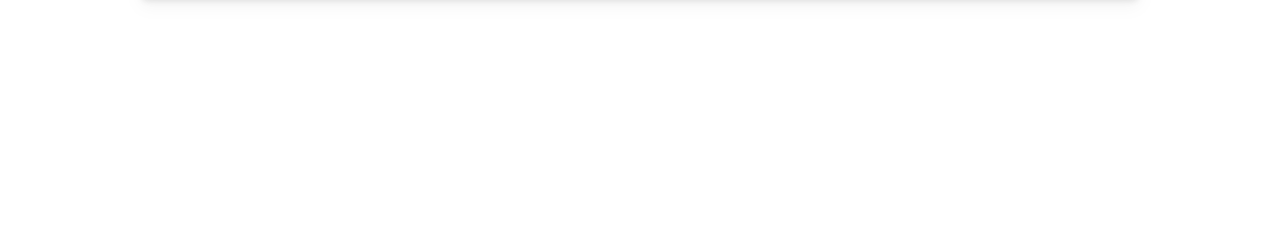
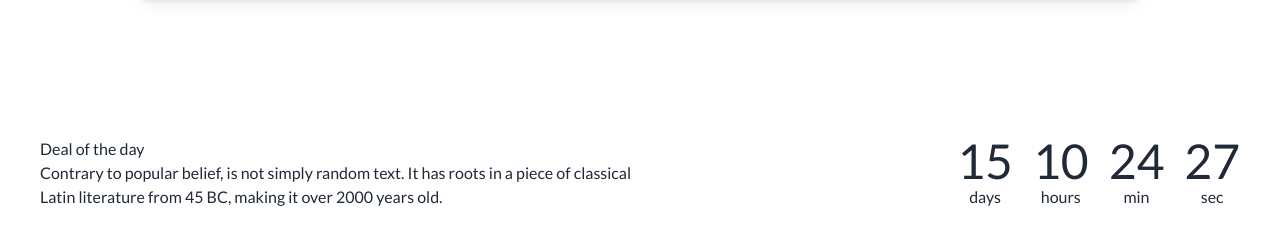
Before and after one commit to kazimdabusayed/fruit-burst-website, a plain HTML site: page index.html in a window 1280 px wide. Shown: the part 1149-1386 px from the top of the page. Before the commit the page ends 1314 px from the top, so only its background shows below. Drawn offline with nearby package versions, Linux system fonts and the light colour scheme; files whose address does not match are found by name.

Commit message:
added deal of the day section

```diff
--- a/index.html
+++ b/index.html
@@ -52,10 +52,10 @@
                 <img src="./images/logo.png" alt="" class="w-11">
                 <a class="text-4xl font-bold">Fruit Burst</a>
             </div>
-            <div class="navbar-end ">
+            <div class="navbar-end">
                 <input type="text" placeholder="Search here" class="w-60 h-10 rounded-full border-none text-black px-6 text-base"/>
 
-                <svg xmlns="http://www.w3.org/2000/svg" width="24" height="24" class="absolute mr-2" viewBox="0 0 24 24" fill="none">
+                <svg xmlns="http://www.w3.org/2000/svg" width="24" height="24" class="absolute mr-2 " viewBox="0 0 24 24" fill="none">
                     <path d="M21 21L15.803 15.803M15.803 15.803C17.2096 14.3965 17.9998 12.4887 17.9998 10.4995C17.9998 8.51035 17.2096 6.60262 15.803 5.19605C14.3964 3.78947 12.4887 2.99927 10.4995 2.99927C8.51029 2.99927 6.60256 3.78947 5.19599 5.19605C3.78941 6.60262 2.99921 8.51035 2.99921 10.4995C2.99921 12.4887 3.78941 14.3965 5.19599 15.803C6.60256 17.2096 8.51029 17.9998 10.4995 17.9998C12.4887 17.9998 14.3964 17.2096 15.803 15.803Z" stroke="#121212" stroke-width="1.5" stroke-linecap="round" stroke-linejoin="round"/>
                 </svg>
             </div>
@@ -67,7 +67,7 @@
             <div class="carousel w-full">
                 <!-- banner 1 -->
                 <div id="slide1" class="carousel-item relative w-full rounded-lg">
-                    <img src="/images/banner1.png" class="w-full" />
+                    <img src="./images/banner1.png" class="w-full" />
                     <div class="absolute flex justify-between transform -translate-y-1/2 left-5 right-5 top-1/2">
                         <a href="#slide4" class="btn btn-circle">❮</a>
                         <a href="#slide2" class="btn btn-circle">❯</a>
@@ -75,7 +75,7 @@
                 </div>
                 <!-- banner 2 -->
                 <div id="slide2" class="carousel-item relative w-full rounded-lg">
-                    <img src="/images//banner2.png" class="w-full" />
+                    <img src="./images//banner2.png" class="w-full" />
                     <div class="absolute flex justify-between transform -translate-y-1/2 left-5 right-5 top-1/2">
                         <a href="#slide1" class="btn btn-circle">❮</a>
                         <a href="#slide3" class="btn btn-circle">❯</a>
@@ -83,7 +83,7 @@
                 </div>
                 <!-- banner 3 -->
                 <div id="slide3" class="carousel-item relative w-full rounded-lg">
-                    <img src="/images/banner3.png" class="w-full" />
+                    <img src="./images/banner3.png" class="w-full" />
                     <div class="absolute flex justify-between transform -translate-y-1/2 left-5 right-5 top-1/2">
                         <a href="#slide2" class="btn btn-circle">❮</a>
                         <a href="#slide4" class="btn btn-circle">❯</a>
@@ -128,8 +128,43 @@
 
 <!-- main section -->
 <main>
+    <!-- Deal of the day section -->
     <section class="max-w-screen-xl mx-auto px-8 md:px-15 lg:px-10 py-2 my-5">
+        <div class="flex justify-between">
+            <div class="">
+                <h2 class="">Deal of the day</h2>
+                <p class="">Contrary to popular belief, is not simply random text. It has roots in a piece of classical<br>Latin literature from 45 BC, making it over 2000 years old.</p>
+            </div>
+            <div class="">
+                <div class="grid grid-flow-col gap-5 text-center auto-cols-max">
+                    <div class="flex flex-col">
+                        <span class="countdown font-mono text-5xl">
+                            <span style="--value:15;"></span>
+                        </span>
+                        days
+                    </div>
 
+                    <div class="flex flex-col">
+                        <span class="countdown font-mono text-5xl">
+                            <span style="--value:10;"></span>
+                        </span>
+                        hours
+                    </div>
+                    <div class="flex flex-col">
+                        <span class="countdown font-mono text-5xl">
+                            <span style="--value:24;"></span>
+                        </span>
+                        min
+                    </div>
+                    <div class="flex flex-col">
+                        <span class="countdown font-mono text-5xl">
+                            <span style="--value:27;"></span>
+                        </span>
+                        sec
+                    </div>
+                </div>
+            </div>
+        </div>
     </section>
 </main>
 
```
